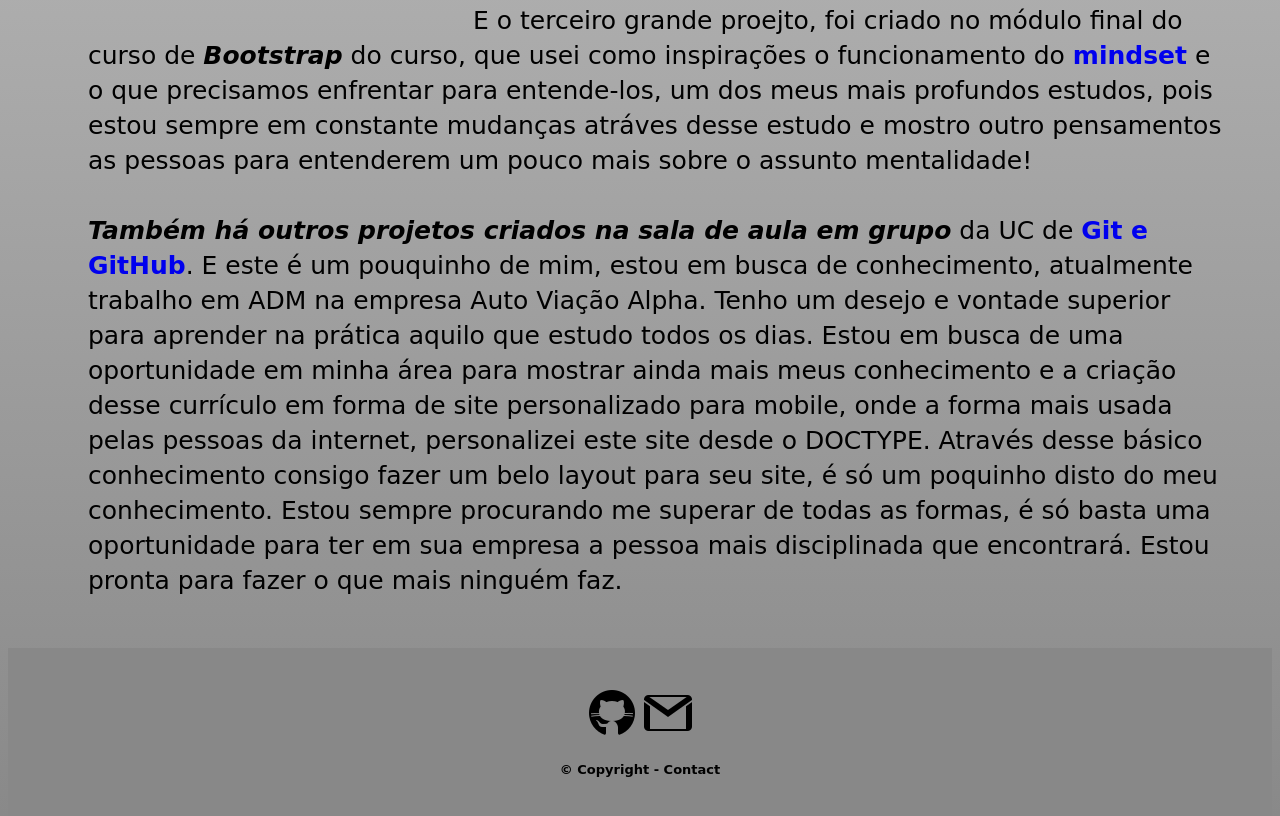
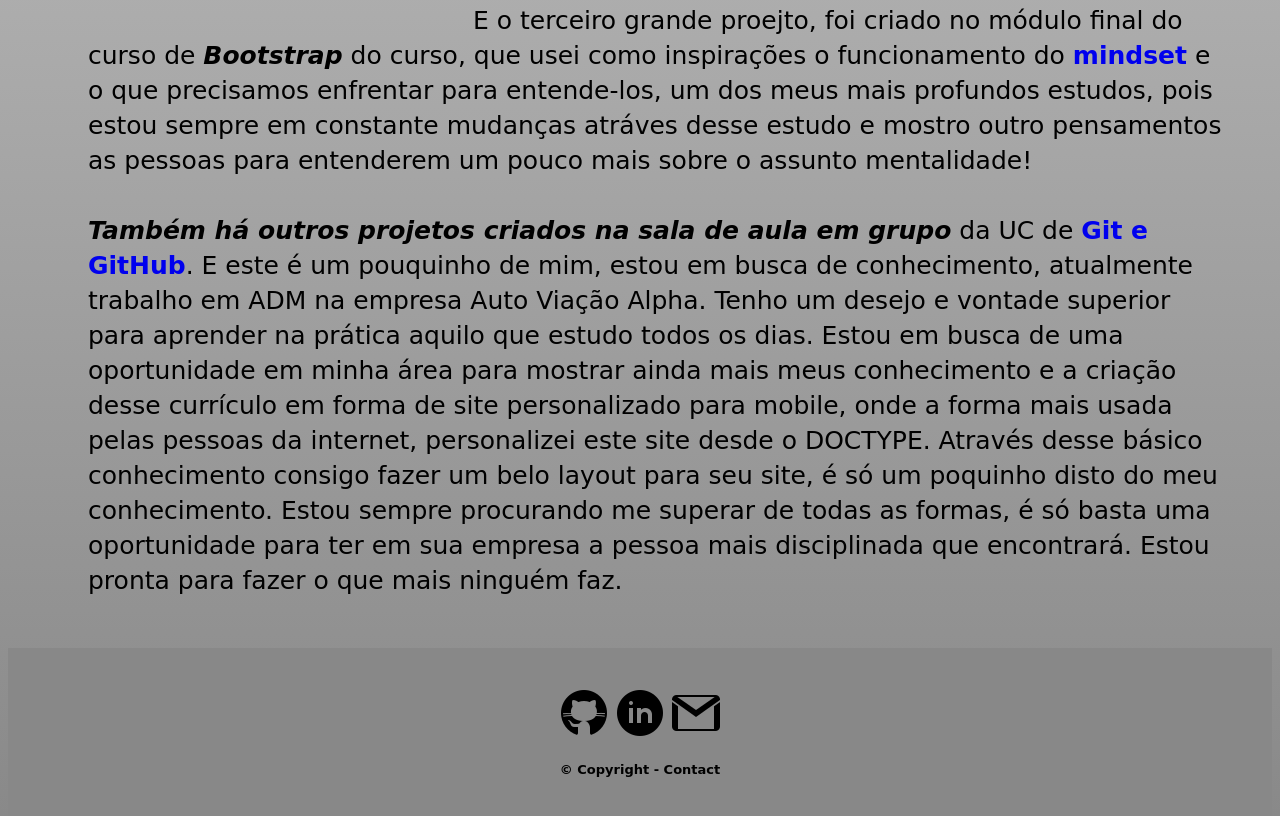
Before and after one commit to EdlaineLima/Sobre-mim, a plain HTML site: page index.html in a window 1280 px wide. Shown: the part 1858-2674 px from the top of the page. Drawn offline with Linux system fonts and the light colour scheme.

Commit message:
Update index.html

```diff
--- a/index.html
+++ b/index.html
@@ -135,10 +135,7 @@
 
             <a
               href="https://www.linkedin.com/in/edlaine-lima-a44129251/"
-              target="_blank"
-            </a>
-
-            <a
+              target="_blank">
               <img src="img/icon-linkedin.png" alt="icon-linkedin" />
             </a>
 
```
